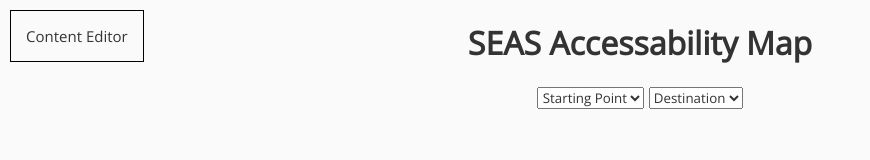
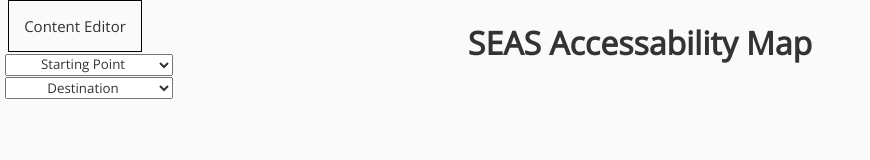
Before and after one commit to jxmorris12/ENGR-1620-Final-Project, a plain HTML site: page index.html in a window 1280 px wide. Shown: the whole page, without its empty margins (0-870 px from the left). Drawn offline with nearby package versions, Linux system fonts and the light colour scheme; files that its build step writes are made by us from their sources; no server answers; files whose address does not match are found by name.

Commit message:
added shoddy side menu

```diff
--- a/app.js
+++ b/app.js
@@ -109,9 +109,9 @@ function loadBuildingObjects() {
     x.name = buildingNames[i];
     buildings[x.name] = x;
     //
-    var dropdown = $('<option value="'+x.name+'">'+x.name+'</option>')[0]
-    .appendTo( $('#from') )
-    .appendTo( $('#destination') )
+    var dropdown = $('<option value="'+x.name+'">'+x.name+'</option>');
+    $('#from')        .append( dropdown.clone() );
+    $('#destination') .append( dropdown.clone() );
     //
     console.log('appending',dropdown);
   }
--- a/main.css
+++ b/main.css
@@ -1,6 +1,13 @@
 /* File created by Jack Morris on 04/18/16*/
 
 * {
+  color: #333; /* pretty dark gray */
+  font-family: 'Open Sans';
+  font-style: normal;
+  font-variant: normal;
+  text-align: center;
+}
+* > * {
   color: #333; /* pretty dark gray */
   font-family: 'Open Sans';
   font-style: normal;
@@ -14,10 +21,10 @@ body {
 
 #map {
   position: absolute;
-  top: 75px; /* room for header */
-  left: 0;
-  height: calc(100% - 75px);
-  width: 100%;
+  top: 65px; /* room for header */
+  left: 150px;
+  height: calc(100% - 65px);
+  width: calc(100%-150px);
 }
 
 path {
@@ -42,17 +49,17 @@ rect {
 }
 
 #menu {
-  /*position:absolute;*/
+  position:absolute;
+  top:0;
+  left:5px;
+  width:140px;
+  height:100%;
   /*border: 5px dashed blue;*/
 }
 
 #edit {
-  position: absolute;
-  top: 10px;
-  left: 10px;
   background: none;
   border: 1px solid black;
-
   padding: 15px;
   font-size: 15px;
 }
```
